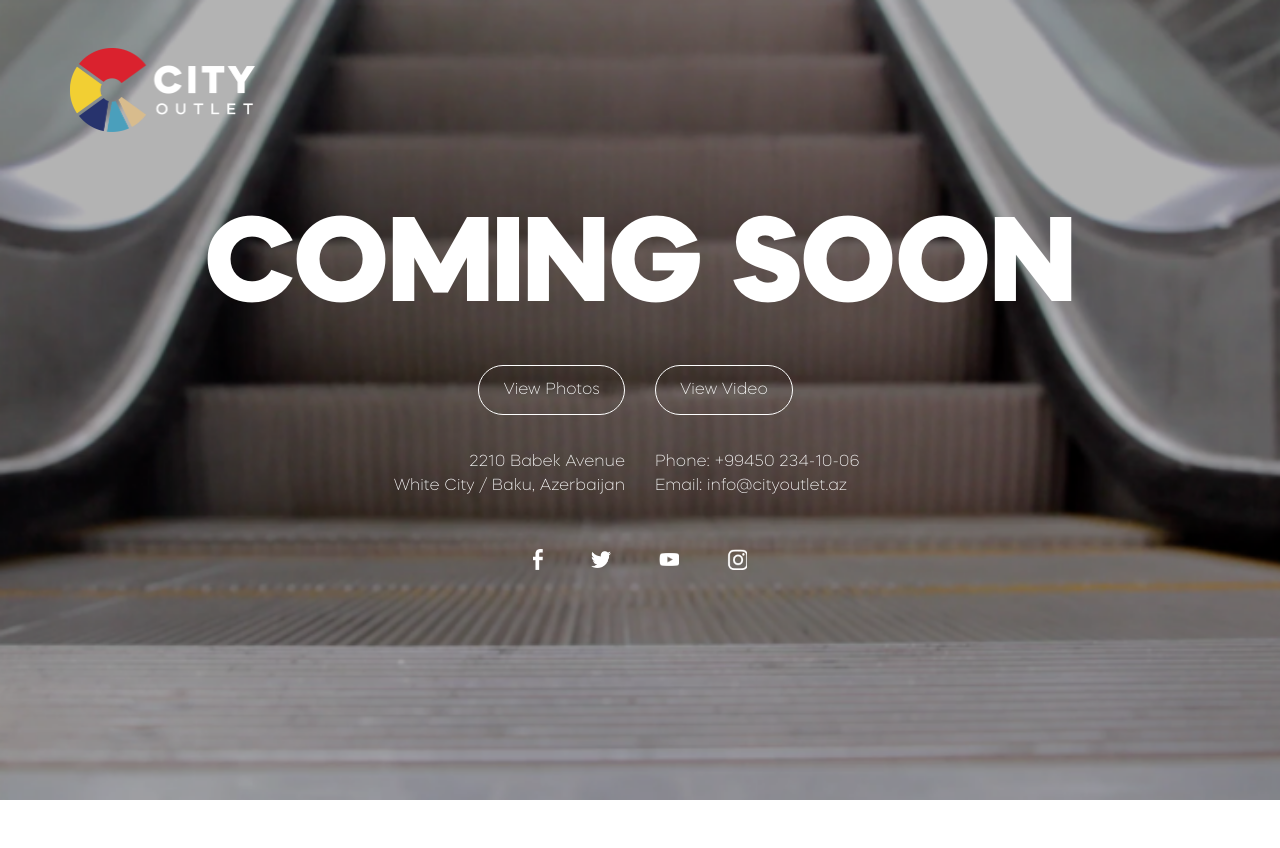
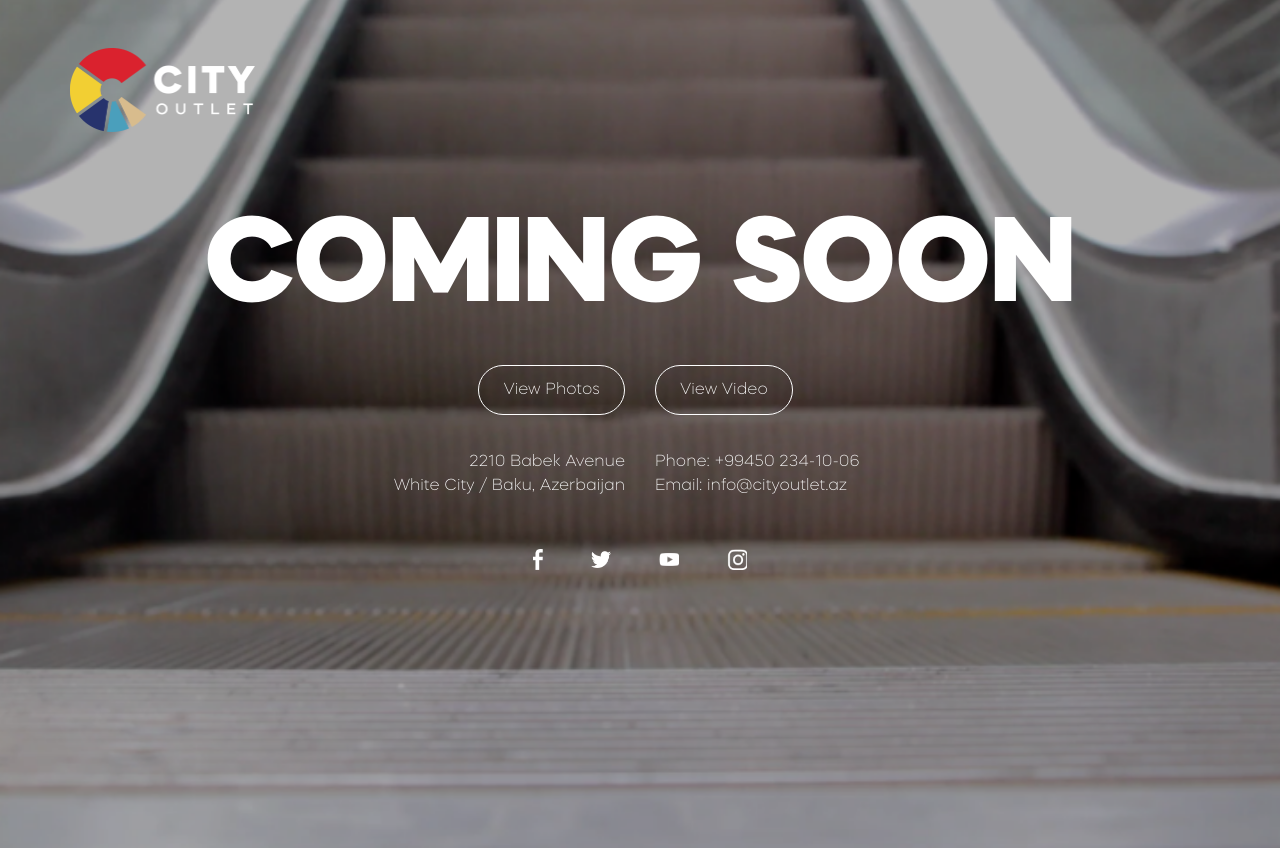
Before and after one commit to nargayeva/coming-soon, a plain HTML site: page index.html in a window 1280 px wide. Before the commit the page ends 800 px from the top, so only its background shows below. Drawn offline with nearby package versions, Linux system fonts and the light colour scheme.

```diff
--- a/assets/style.css
+++ b/assets/style.css
@@ -21,9 +21,9 @@
 }
 
 body {
-    background: url('./images/Escalator.png') no-repeat center center fixed;
+    background: url('./images/Escalator.png') no-repeat center center;
     background-size: cover;
-    /* height: 100%; */
+    height: 100vh;
     overflow: hidden;
 }
 
```
